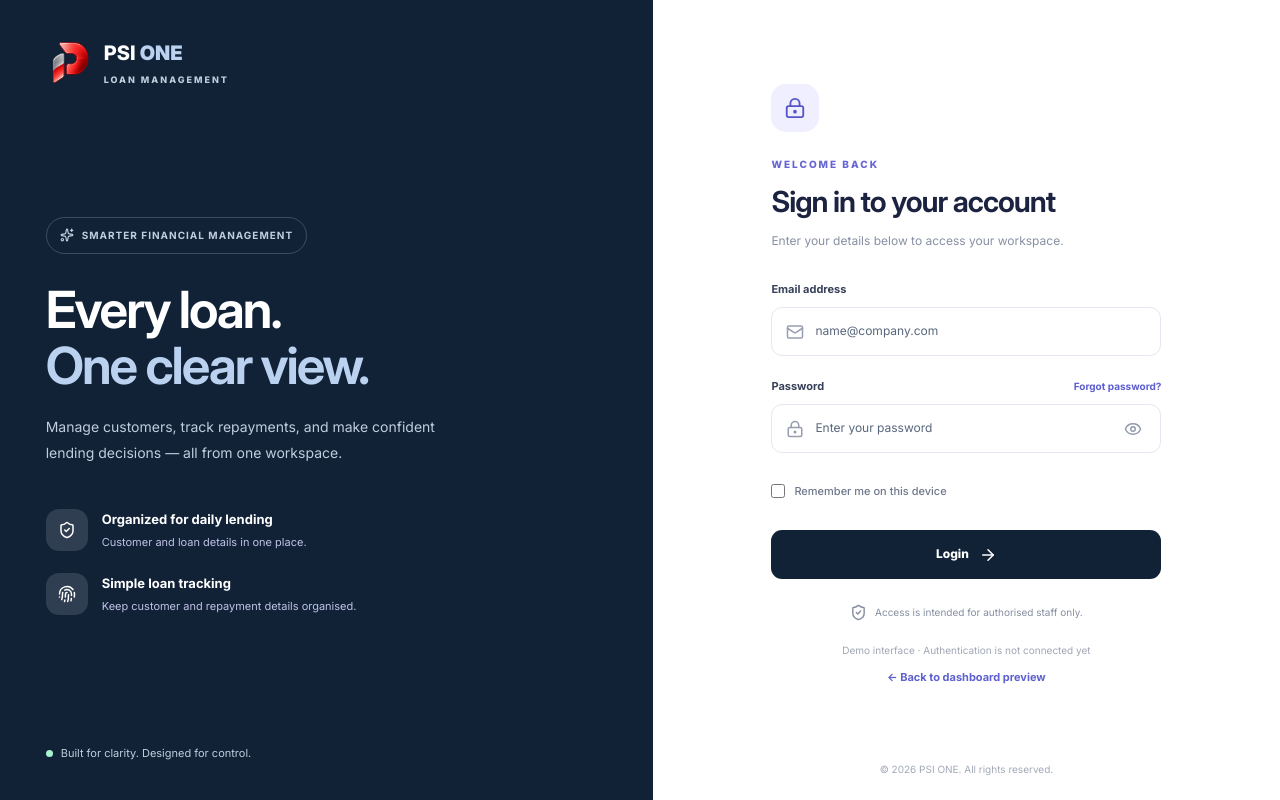
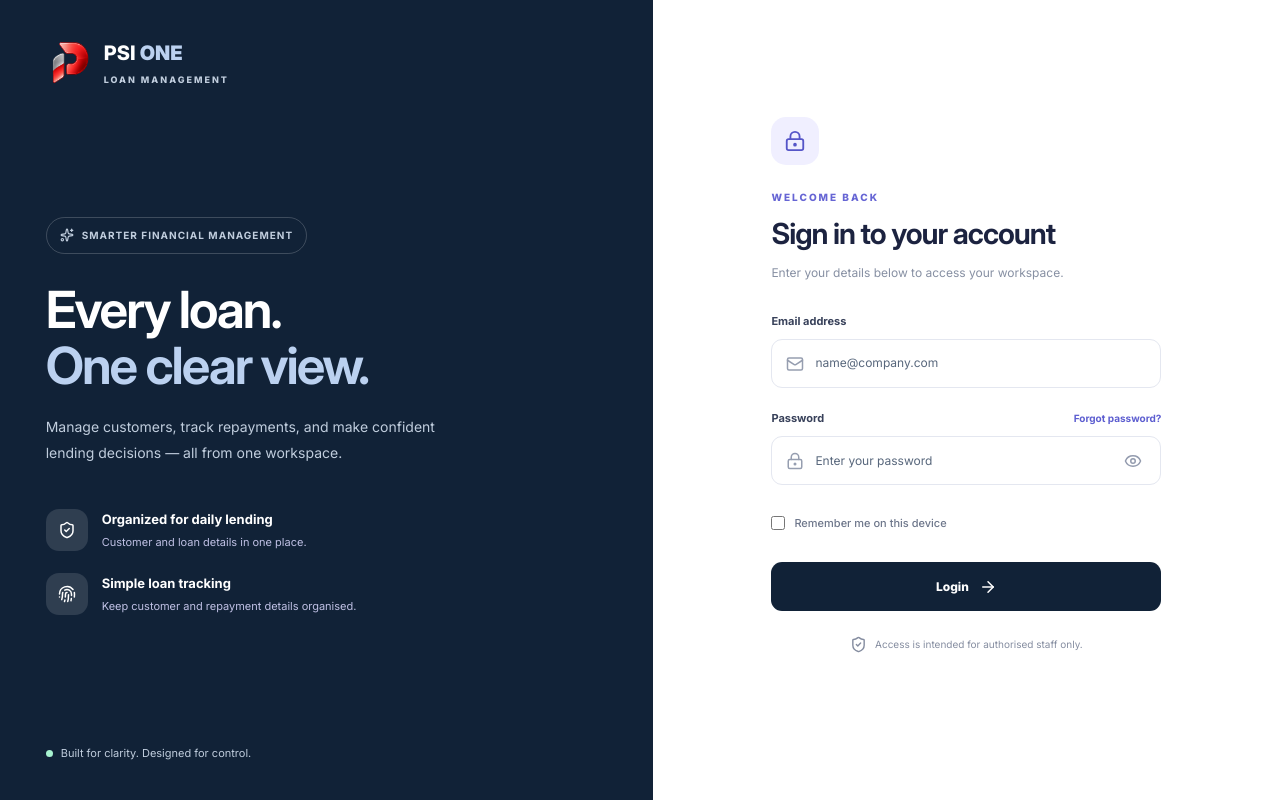
Before and after one commit to Perfect-Solution-International/Loan-management-system, a Next.js app: page /login in a window 1280 px wide. Built offline with nearby package versions, Linux system fonts and the light colour scheme.

Commit message:
refactor: remove demo note and copyright footer from login page

```diff
--- a/src/app/(auth)/login/page.tsx
+++ b/src/app/(auth)/login/page.tsx
@@ -194,18 +194,8 @@ export default function LoginPage() {
             </span>
           </div>
 
-          <p className="login-demo-note">
-            Demo interface · Authentication is not connected yet
-          </p>
-
-          <Link href="/" className="login-back-link">
-            ← Back to dashboard preview
-          </Link>
         </div>
 
-        <footer className="login-copyright">
-          © 2026 PSI ONE. All rights reserved.
-        </footer>
       </section>
     </main>
   );
```
